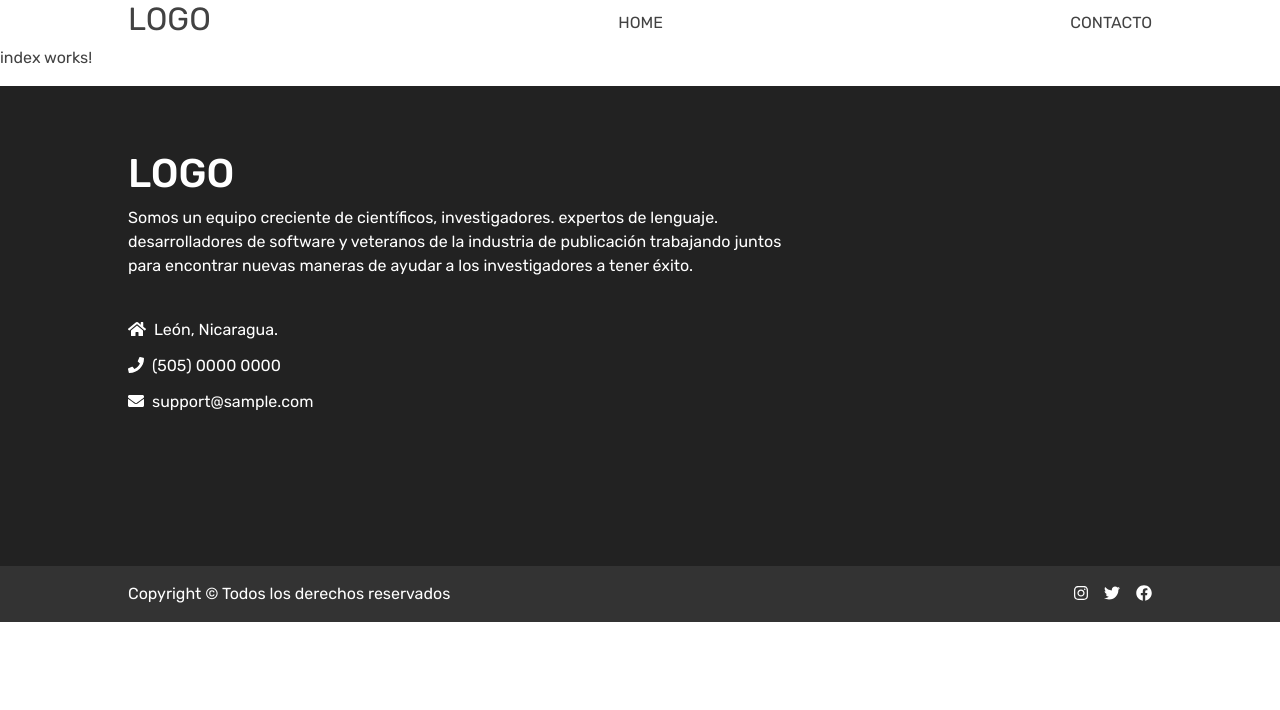
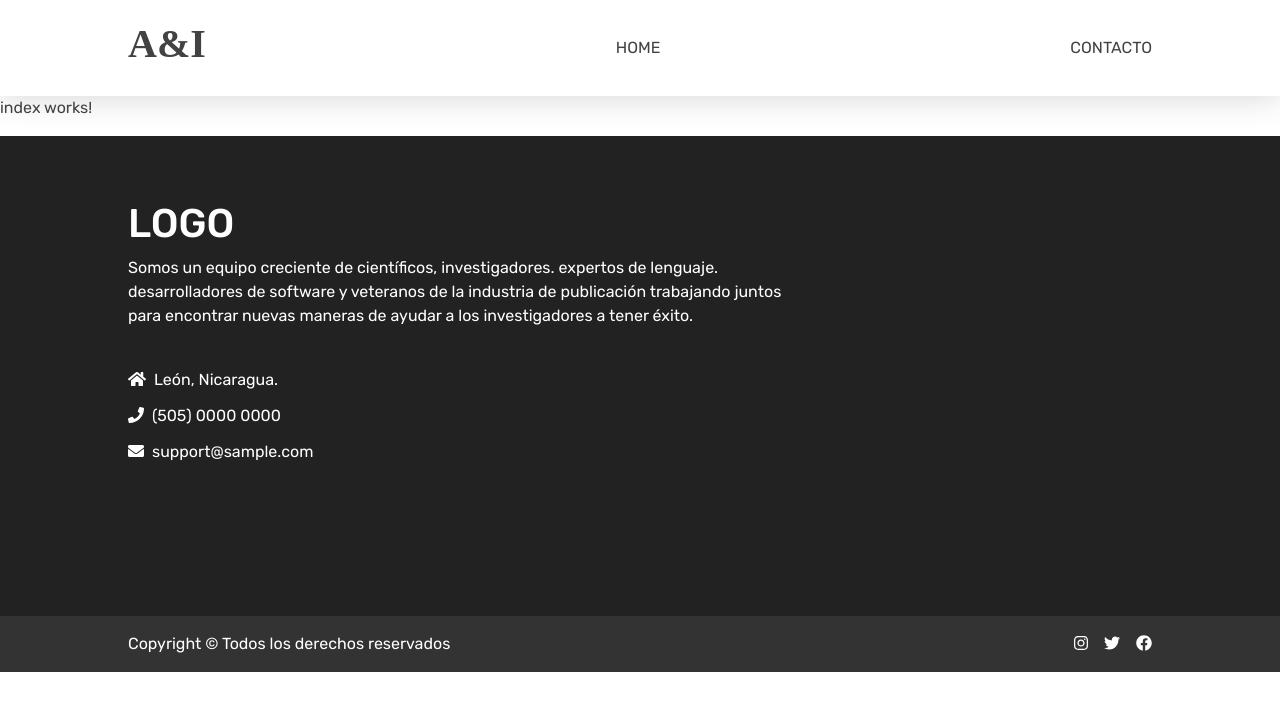
Before and after one commit to Just0Rick/tyme, an Angular app: page / in a window 1280 px wide. Shown: the top 710 px of the page. Built offline with nearby package versions, Linux system fonts and the light colour scheme.

Commit message:
Finished the base header implementation

```diff
--- a/src/app/header/header.component.css
+++ b/src/app/header/header.component.css
@@ -1,7 +1,15 @@
+#header{
+    box-shadow: 0 2px 30px 0 rgb(0 0 0/16%);
+    min-height: 6rem;
+    display: flex;
+    align-items: center;
+}
+
 .header-content{
     display: flex;
     justify-content: space-between;
     padding: 0 8rem;
+    width: 100%;
 }
 
 .header-menu{
--- a/src/app/header/header.component.html
+++ b/src/app/header/header.component.html
@@ -1,14 +1,14 @@
-<header class="container-fluid px-0">
+<header id="header">
     <ul class="header-content">
         <li class="left-section">
-            <h2 style="font-weight: normal;">
-                LOGO
-            </h2>
+            <h1 class="logo">
+                A&amp;I
+            </h1>
         </li>
         <li class="middle-section">
             <ul class="header-menu">
                 <li>
-                    <a href="#">
+                    <a routerLink="/">
                         Home
                     </a>
                 </li>
@@ -17,7 +17,7 @@
         <li class="right-section">
             <ul class="header-menu">
                 <li>
-                    <a href="#">
+                    <a routerLink="contacto">
                         Contacto
                     </a>
                 </li>
--- a/src/app/not-found/not-found.component.html
+++ b/src/app/not-found/not-found.component.html
@@ -1,3 +1,3 @@
 <h1 class="p-5">
-    [404] ¡Lo sentimos! Algo ocurrió y no encontramos esta ruta.
+    [404] Algo ocurrió y no encontramos esta ruta ☹️.
 </h1>
--- a/src/styles.css
+++ b/src/styles.css
@@ -41,6 +41,11 @@ ul, ol {
     margin: 0;
 }
 
+.logo{
+    font-weight: 600;
+    font-family: 'Times New Roman', Times, serif;
+}
+
 @media (max-width: 768px){
     html{
         font-size: 14px;
```
